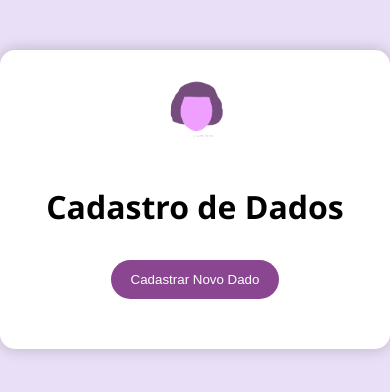
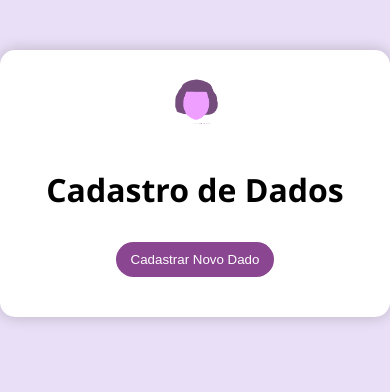
Before and after one commit to Ana-Neves/Miniprojeto-tela-de-cadastro, a plain HTML site: page index.html in a window 390 px wide. Drawn offline with Linux system fonts and the light colour scheme.

Commit message:
resposividade

```diff
--- a/styles.css
+++ b/styles.css
@@ -101,3 +101,27 @@ strong {
     height: auto;
     margin-bottom: 20px;
 }
+
+@media screen and (max-width: 600px) {
+    .container {
+        padding: 10px;
+    }
+
+    header {
+        padding: 10px;
+    }
+
+    .logo {
+        max-width: 100px;
+        margin-bottom: 5px;
+    }
+
+    button {
+        padding: 10px 15px;
+    }
+
+    input {
+        padding: 8px;
+        margin: 8px 0;
+    }
+}
```
